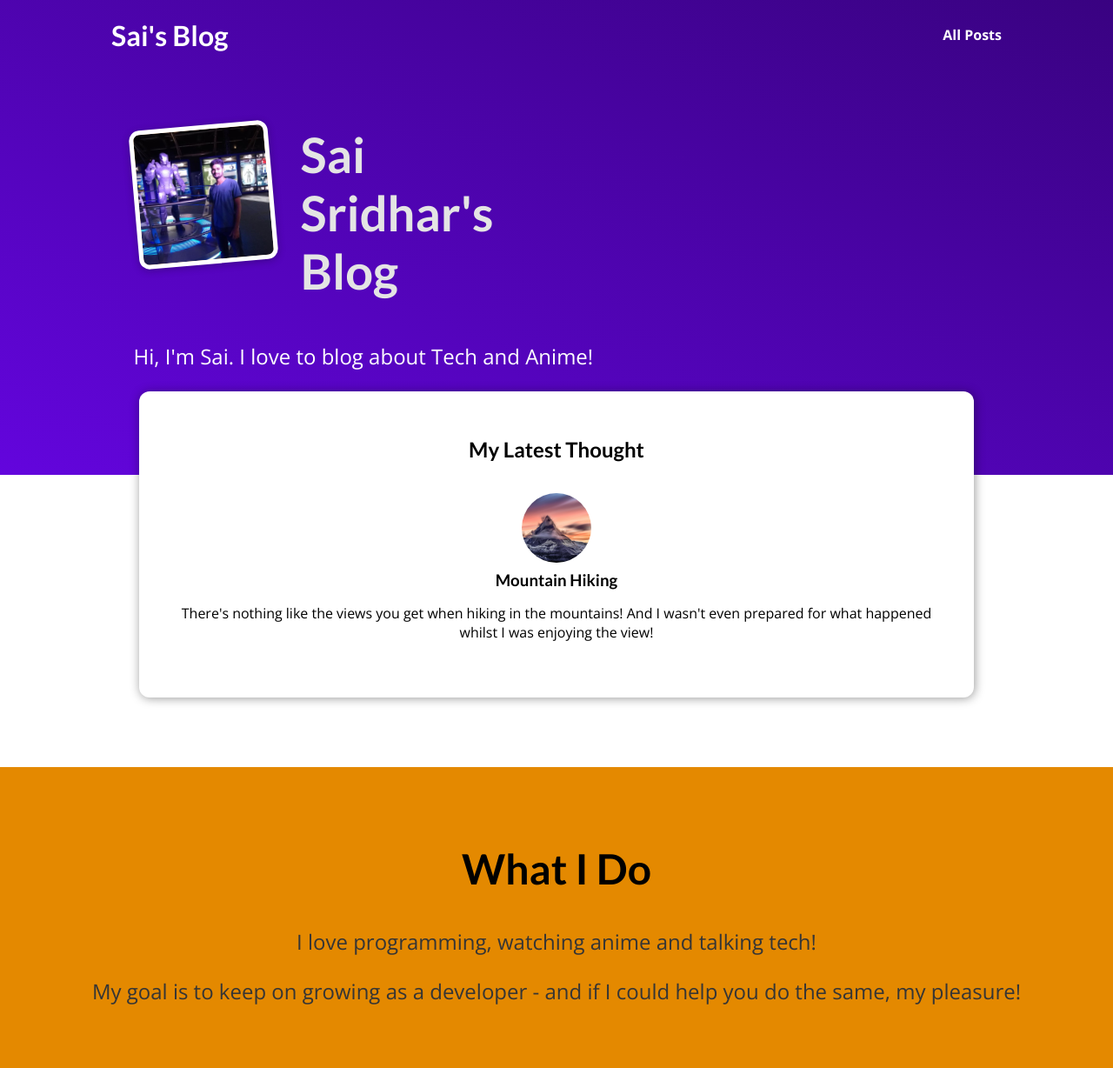
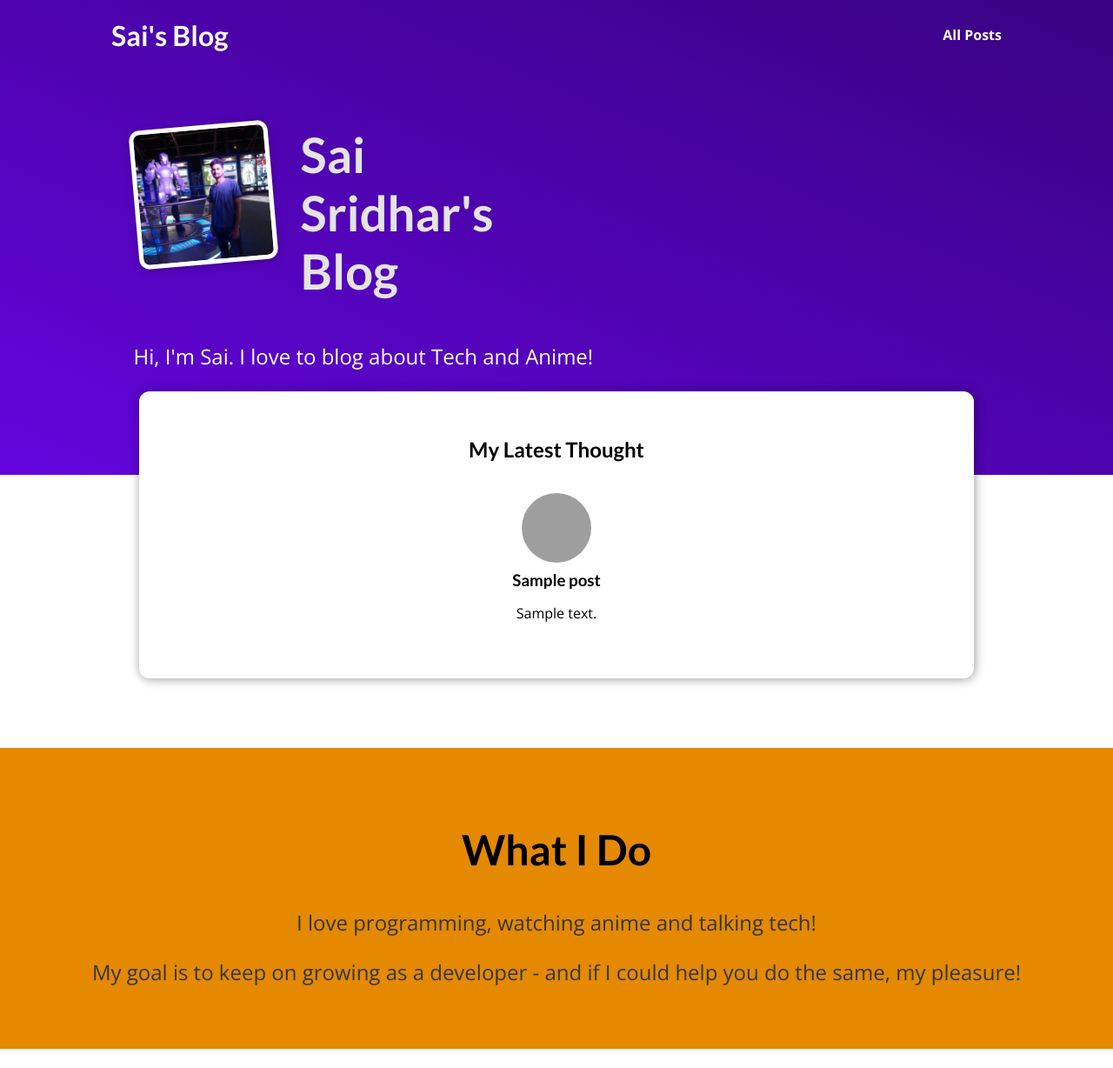
Before and after one commit to SaiSridhar783/DjangoBlog, a Django app: template blog/templates/blog/starting-page.html in a window 1280 px wide. Shown: the whole page at 87% size. After the commit the page ends 1206 px from the top, so only its background shows below. Run offline with Django 3.2, Linux system fonts and the light colour scheme; the template is opened without the code that fills it: most values are stand-ins (such as "Sample title", 1, 10 or a date in 2020); grey boxes are pictures that could not be loaded.

Commit message:
Add posts dynamically

```diff
--- a/blog/templates/blog/includes/post.html
+++ b/blog/templates/blog/includes/post.html
@@ -2,12 +2,11 @@
 
 <li>
     <article class="post">
-        <a href="{% url 'post-detail-page' 'the-mountains' %}">
-            <img src="{% static 'blog/images/mountains.jpg' %}" alt="Mountain Hiking" />
+        <a href="{% url 'post-detail-page' post.slug %}">
+            <img src="{% static 'blog/images/'|add:post.image %}" alt="{{post.title}}" />
             <div class="post__content">
-                <h3>Mountain Hiking</h3>
-                <p>There's nothing like the views you get when hiking in the mountains! And I wasn't even
-                    prepared for what happened whilst I was enjoying the view!</p>
+                <h3>{{post.title}}</h3>
+                <p>{{post.excerpt}}</p>
             </div>
         </a>
     </article>
--- a/blog/templates/blog/starting-page.html
+++ b/blog/templates/blog/starting-page.html
@@ -25,7 +25,9 @@ My Blog
     <h2>My Latest Thought</h2>
 
     <ul>
+        {% for post in posts %}
         {% include "blog/includes/post.html" %}
+        {% endfor %}
     </ul>
 </section>
 
```
Also changed, not shown: blog/views.py (+14 -6 lines).
